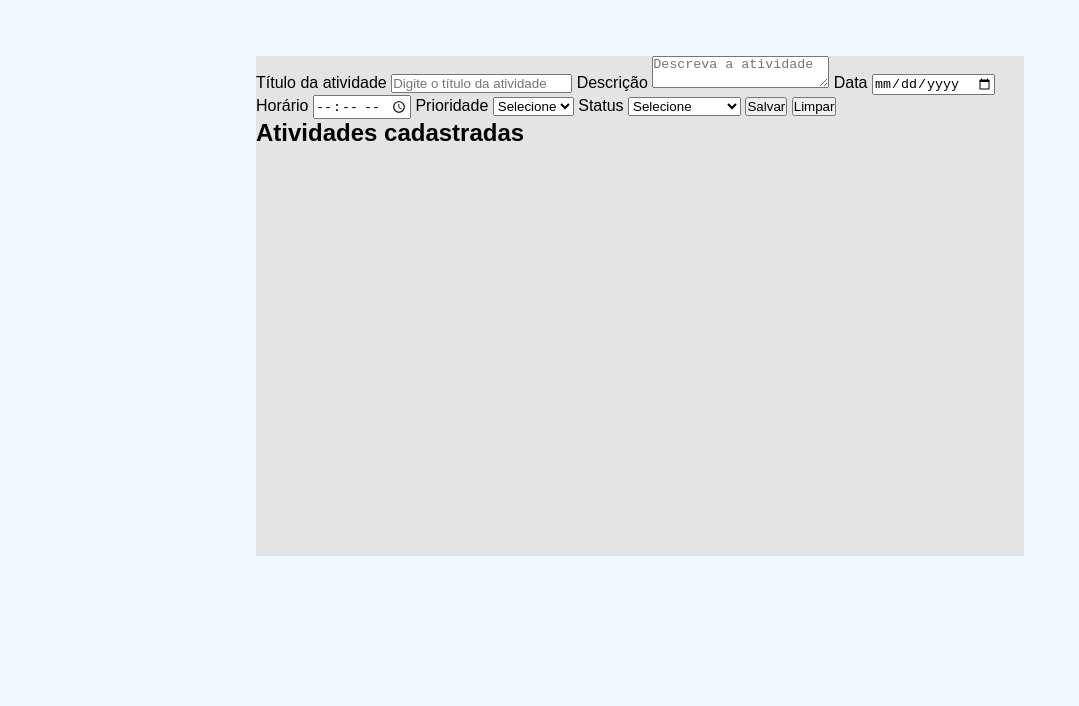
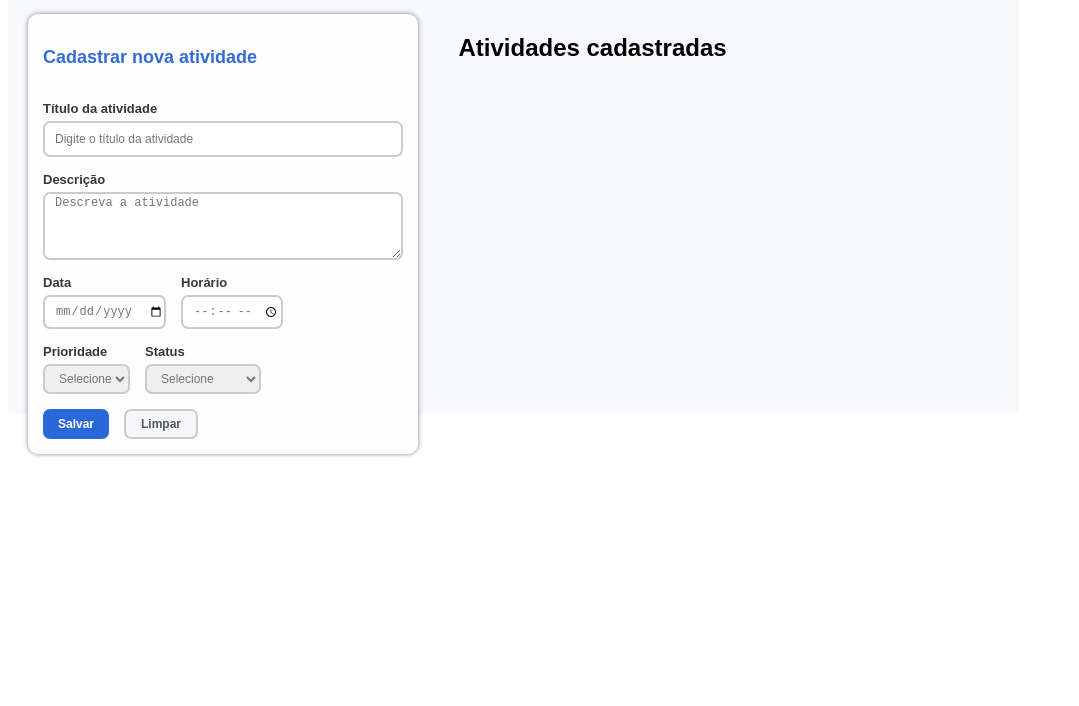
Before and after one commit to lucasbraga63/agenda-atividades, a website: page public/index.html in a window 1280 px wide. Shown: the part 94-800 px from the top of the page, without its empty margins (0-1079 px from the left). Drawn offline with Linux system fonts and the light colour scheme; no server answers.

Commit message:
Atualizando adicionando o CSS

```diff
--- a/public/index.html
+++ b/public/index.html
@@ -10,17 +10,49 @@
 </head>
 
 <body>
+
     <div class="tela-toda">
+
+        <header class="titulo">
+            <div class="imagem">
+                <img src="logo.png" alt="">
+            </div>
+            <div class="texto">
+                <h2>Agendamento de Atividades</h2>
+            </div>
+        </header>
+
+        <div class="tela-interacao">
+
             <form id="formAtividade">
+
                 <input type="hidden" id="id">
+                <h3>Cadastrar nova atividade</h3>
+                <div class="inputs">
+
+                    <div class="input">
                         <label for="titulo">Título da atividade</label>
                         <input type="text" id="titulo" placeholder="Digite o título da atividade">
+                    </div>
+
+                    <div class="input">
                         <label for="descricao">Descrição</label>
                         <textarea id="descricao" placeholder="Descreva a atividade"></textarea>
+                    </div>
+
+                    <div class="input-duplo">
+                        <div class="input">
                             <label for="data">Data</label>
                             <input type="date" id="data">
+                        </div>
+                        <div class="input">
                             <label for="horario">Horário</label>
                             <input type="time" id="horario">
+                        </div>
+                    </div>
+
+                    <div class="input-duplo">
+                        <div class="input">
                             <label for="prioridade">Prioridade</label>
                             <select id="prioridade">
                                 <option value="">Selecione</option>
@@ -28,6 +60,9 @@
                                 <option value="Média">Média</option>
                                 <option value="Alta">Alta</option>
                             </select>
+                        </div>
+
+                        <div class="input">
                             <label for="status">Status</label>
                             <select id="status">
                                 <option value="">Selecione</option>
@@ -35,14 +70,28 @@
                                 <option value="Em andamento">Em andamento</option>
                                 <option value="Concluída">Concluída</option>
                             </select>
+                        </div>
+                    </div>
+
+                </div>
+
+                <div class="botoes">
                     <button type="submit">Salvar</button>
                     <button type="button" id="btnLimpar">Limpar</button>
+                </div>
+
             </form>
-        <section>
+
+
+
+            <section class="lista-atividades">
                 <h2>Atividades cadastradas</h2>
                 <div id="listaAtividades"></div>
             </section>
         </div>
+
+    </div>
+
 </body>
 
 </html>
--- a/public/style.css
+++ b/public/style.css
@@ -1,31 +1,144 @@
-*{
-    margin: 0;
-    padding: 0;
-    box-sizing: border-box;
+body {
+    background-color: rgb(255, 255, 255);
+    font-family: Arial, Helvetica, sans-serif;
 }
 
-body{
-    background-color: aliceblue;
-    min-height: 100vh;
+.titulo {
+    background-color: rgb(130, 167, 238);
     display: flex;
-    flex-direction: column;
+    gap: 20px;
+}
+img{
+   width: 60px;
+   height: auto;
+}
+.imagem {
     justify-content: center;
     align-items: center;
-    font-family:Arial, Helvetica, sans-serif;
-}
-
-.titulo{
-    background-color: rgb(0, 157, 248);
-    height: 65px;
+    display: flex;
     padding: 10px;
 }
 
-.tela-toda{
-background-color: rgb(228, 228, 228);
-width: 60%;
-height: 500px;
+.titulo h2 {
+    font-size: 20px;
+    margin-left: 20px;
 }
 
-.formAtividade{
-    width: 50%;
+.tela-toda {
+    background-color: rgb(248, 249, 253);
+    width: 80%;
+    height: 500px;
+    display: flex;
+    flex-direction: column;
 }
+
+.tela-interacao {
+    display: flex;
+    gap: 40px;
+    padding: 20px;
+}
+
+#formAtividade {
+    width: 40%;
+    min-height: 400px;
+    display: flex;
+    flex-direction: column;
+    gap: 15px;
+    background-color: rgb(254, 254, 254);
+    padding: 15px;
+    border-radius: 10px;
+    box-shadow: 0 0 5px rgba(0, 0, 0, 0.473);
+}
+
+h3 {
+    font-size: 18px;
+    color: rgb(50, 108, 215);
+}
+
+.inputs {
+    display: flex;
+    flex-direction: column;
+    gap: 15px;
+}
+
+.input {
+    display: flex;
+    flex-direction: column;
+    gap: 5px;
+}
+
+.input input {
+    height: 30px;
+    border: solid 2px rgb(203, 203, 203);
+    border-radius: 7px;
+    font-size: 12px;
+    padding-left: 10px;
+    outline: none;
+    color:  rgb(116, 116, 116);
+}
+
+.input label {
+    font-size: 13px;
+    color: rgb(53, 55, 59);
+    font-weight: 600;
+}
+
+.input textarea {
+    height: 60px;
+    border: solid 2px rgb(203, 203, 203);
+    border-radius: 7px;
+    font-size: 12px;
+    padding-left: 10px;
+    outline: none;
+    color: rgb(116, 116, 116);
+}
+
+.input-duplo {
+    width: 100%;
+    display: flex;
+    gap: 15px;
+}
+
+.lista-atividades {
+    width: 60%;
+    display: flex;
+    flex-direction: column;
+}
+
+.input-duplo select{
+    height: 30px;
+    border: solid 2px rgb(203, 203, 203);
+    border-radius: 7px;
+    font-size: 12px;
+    padding-left: 10px;
+    outline: none;
+    color: rgb(116, 116, 116);
+}
+
+.input-duplo label{
+    font-size: 13px;
+    color: rgb(53, 55, 59);
+    font-weight: 600;
+}
+
+.botoes{
+    display: flex;
+    gap: 15px;
+}
+
+.botoes button{
+    height: 30px;
+    border: solid 2px rgb(203, 203, 203);
+    border-radius: 7px;
+    font-size: 12px;
+    padding: 0 15px;
+    background-color:rgb(43, 103, 215);
+    border: none;
+    color: white;
+    font-weight: 600;
+}
+#btnLimpar{
+    background-color:rgb(246, 245, 249);
+    color: rgb(79, 86, 96);
+    border: solid 2px rgb(203, 203, 203);
+}
```
Also changed, not shown: public/logo.png (added). Lines whose indentation alone changed are shown as unchanged.
